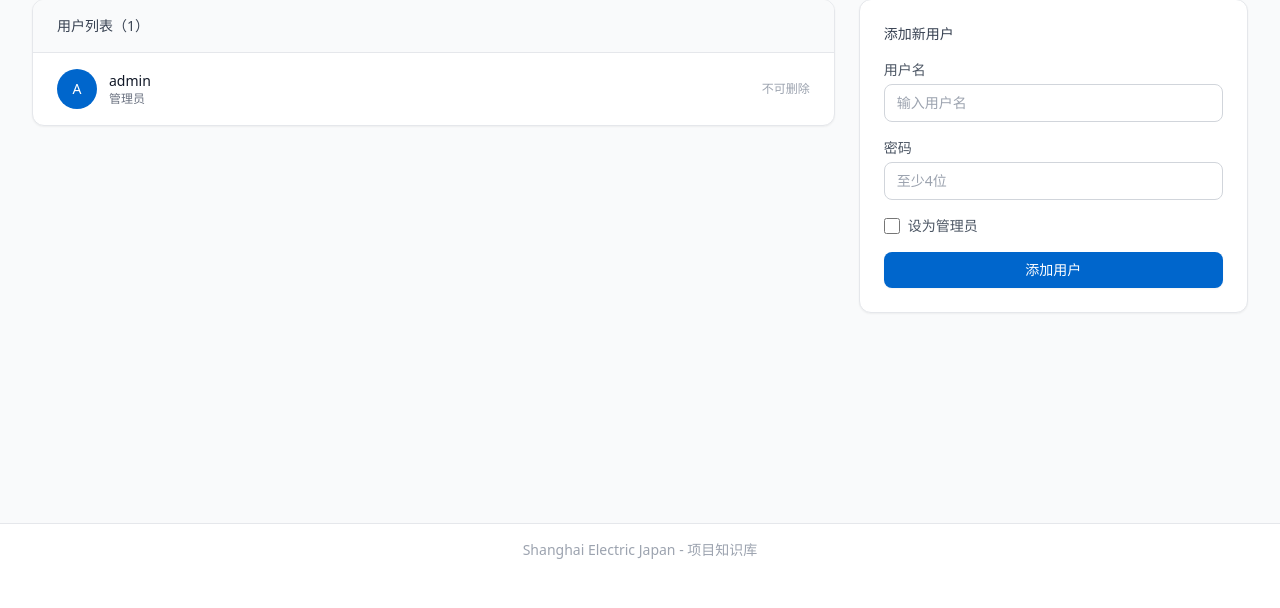
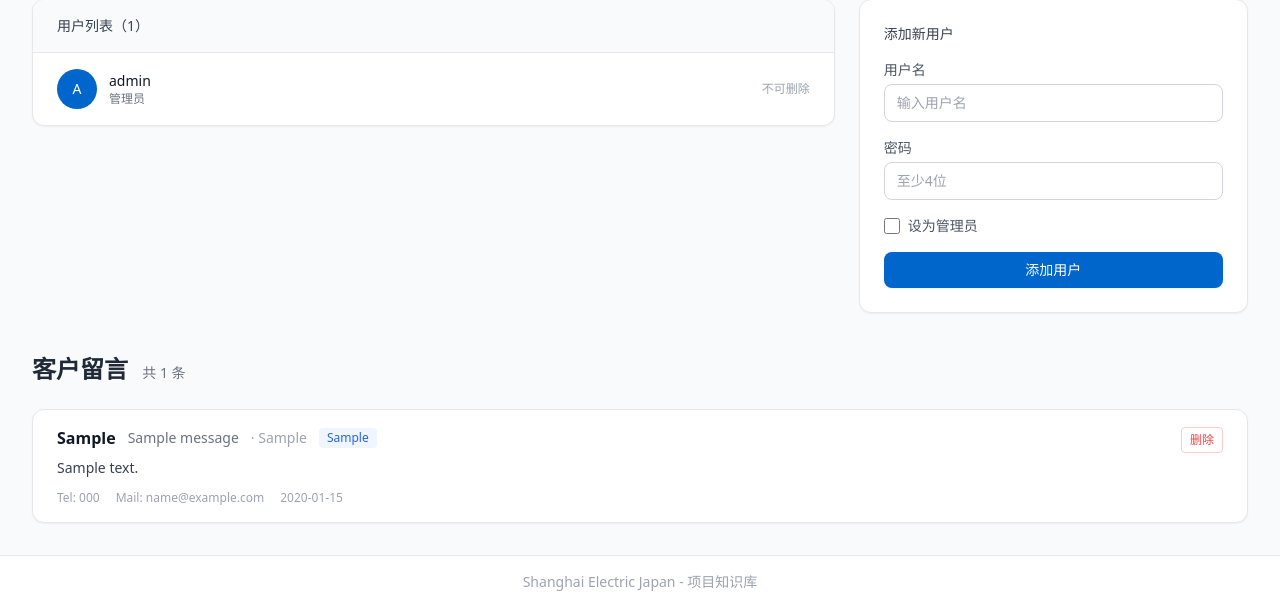
Before and after one commit to charles283x-cloud/knowledge-base, a Flask app: page /admin in a window 1280 px wide. Shown: the part 224-832 px from the top of the page. Before the commit the page ends 783 px from the top, so only its background shows below. Run offline with Flask 3, Linux system fonts and the light colour scheme; a user stored in the database is signed in; data comes from the database, SQL or seed files in the repository; tables that the repository leaves empty hold one stand-in row (values such as "Sample post"); one stand-in notice (Sample message) is shown; some libraries are stand-ins or nearby versions.

Commit message:
Add contact form API and admin message viewer
Made-with: Cursor

```diff
--- a/app.py
+++ b/app.py
@@ -18,7 +18,7 @@ from config import (
     SECRET_KEY, SQLALCHEMY_DATABASE_URI, UPLOAD_FOLDER,
     MAX_CONTENT_LENGTH, ALLOWED_EXTENSIONS
 )
-from models import Database, User, Document, Folder
+from models import Database, User, Document, Folder, ContactMessage
 
 app = Flask(__name__)
 app.secret_key = SECRET_KEY
@@ -354,6 +354,32 @@ def delete_doc(doc_id):
     return redirect(url_for('index'))
 
 
+# ---------- Contact API ----------
+
+@app.route('/api/contact', methods=['POST'])
+def contact_api():
+    data = request.get_json(silent=True)
+    if not data:
+        return jsonify({'success': False, 'error': 'Invalid request'}), 400
+
+    required = ['company', 'name', 'phone', 'email', 'message']
+    for field in required:
+        if not data.get(field, '').strip():
+            return jsonify({'success': False, 'error': f'Missing field: {field}'}), 400
+
+    ContactMessage.create(
+        db,
+        company=data['company'].strip(),
+        name=data['name'].strip(),
+        position=data.get('position', '').strip(),
+        category=data.get('category', '').strip(),
+        phone=data['phone'].strip(),
+        email=data['email'].strip(),
+        message=data['message'].strip()
+    )
+    return jsonify({'success': True})
+
+
 # ---------- Admin Routes ----------
 
 @app.route('/admin')
@@ -364,7 +390,8 @@ def admin():
         return redirect(url_for('index'))
 
     users = User.get_all(db)
-    return render_template('admin.html', users=users)
+    messages = ContactMessage.get_all(db)
+    return render_template('admin.html', users=users, messages=messages)
 
 
 @app.route('/admin/add_user', methods=['POST'])
@@ -408,6 +435,25 @@ def delete_user(user_id):
     return redirect(url_for('admin'))
 
 
+@app.route('/admin/message/read/<int:msg_id>', methods=['POST'])
+@login_required
+def mark_message_read(msg_id):
+    if not current_user.is_admin:
+        abort(403)
+    ContactMessage.mark_read(db, msg_id)
+    return redirect(url_for('admin'))
+
+
+@app.route('/admin/message/delete/<int:msg_id>', methods=['POST'])
+@login_required
+def delete_message(msg_id):
+    if not current_user.is_admin:
+        abort(403)
+    ContactMessage.delete(db, msg_id)
+    flash('留言已删除', 'success')
+    return redirect(url_for('admin'))
+
+
 # ---------- Startup ----------
 
 with app.app_context():
--- a/models.py
+++ b/models.py
@@ -35,6 +35,18 @@ class Database:
                 created_at TEXT DEFAULT (datetime('now')),
                 FOREIGN KEY (parent_id) REFERENCES folders(id),
                 FOREIGN KEY (created_by) REFERENCES users(id)
+            );
+            CREATE TABLE IF NOT EXISTS contact_messages (
+                id INTEGER PRIMARY KEY AUTOINCREMENT,
+                company TEXT NOT NULL,
+                name TEXT NOT NULL,
+                position TEXT DEFAULT '',
+                category TEXT DEFAULT '',
+                phone TEXT NOT NULL,
+                email TEXT NOT NULL,
+                message TEXT NOT NULL,
+                is_read INTEGER DEFAULT 0,
+                created_at TEXT DEFAULT (datetime('now'))
             );
             CREATE TABLE IF NOT EXISTS documents (
                 id INTEGER PRIMARY KEY AUTOINCREMENT,
@@ -201,6 +213,60 @@ class Folder:
         conn.close()
 
 
+class ContactMessage:
+    def __init__(self, id, company, name, position, category, phone, email, message, is_read, created_at):
+        self.id = id
+        self.company = company
+        self.name = name
+        self.position = position
+        self.category = category
+        self.phone = phone
+        self.email = email
+        self.message = message
+        self.is_read = bool(is_read)
+        self.created_at = created_at
+
+    @staticmethod
+    def create(db, company, name, position, category, phone, email, message):
+        conn = db.get_connection()
+        conn.execute(
+            "INSERT INTO contact_messages (company, name, position, category, phone, email, message) "
+            "VALUES (?, ?, ?, ?, ?, ?, ?)",
+            (company, name, position, category, phone, email, message)
+        )
+        conn.commit()
+        conn.close()
+
+    @staticmethod
+    def get_all(db):
+        conn = db.get_connection()
+        rows = conn.execute("SELECT * FROM contact_messages ORDER BY created_at DESC").fetchall()
+        conn.close()
+        return [ContactMessage(r['id'], r['company'], r['name'], r['position'], r['category'],
+                r['phone'], r['email'], r['message'], r['is_read'], r['created_at']) for r in rows]
+
+    @staticmethod
+    def mark_read(db, msg_id):
+        conn = db.get_connection()
+        conn.execute("UPDATE contact_messages SET is_read = 1 WHERE id = ?", (msg_id,))
+        conn.commit()
+        conn.close()
+
+    @staticmethod
+    def delete(db, msg_id):
+        conn = db.get_connection()
+        conn.execute("DELETE FROM contact_messages WHERE id = ?", (msg_id,))
+        conn.commit()
+        conn.close()
+
+    @staticmethod
+    def unread_count(db):
+        conn = db.get_connection()
+        row = conn.execute("SELECT COUNT(*) as c FROM contact_messages WHERE is_read = 0").fetchone()
+        conn.close()
+        return row['c']
+
+
 class Document:
     def __init__(self, id, filename, original_name, file_type, file_size, uploaded_by, uploaded_at, description='', folder_id=None):
         self.id = id
--- a/templates/admin.html
+++ b/templates/admin.html
@@ -67,4 +67,67 @@
         </div>
     </div>
 </div>
+
+<!-- Contact Messages -->
+<h2 class="text-2xl font-bold text-gray-800 mt-10 mb-6">
+    客户留言
+    {% if messages %}
+    <span class="text-sm font-normal text-gray-500 ml-2">
+        共 {{ messages|length }} 条
+        {% set unread = messages|selectattr('is_read', 'equalto', false)|list|length %}
+        {% if unread > 0 %}
+        · <span class="text-red-500 font-medium">{{ unread }} 条未读</span>
+        {% endif %}
+    </span>
+    {% endif %}
+</h2>
+
+{% if messages %}
+<div class="space-y-4">
+    {% for msg in messages %}
+    <div class="bg-white rounded-xl shadow-sm border {{ 'border-blue-300 ring-1 ring-blue-100' if not msg.is_read else 'border-gray-200' }} overflow-hidden">
+        <div class="px-6 py-4">
+            <div class="flex items-start justify-between">
+                <div class="flex-1">
+                    <div class="flex items-center gap-3 mb-2 flex-wrap">
+                        {% if not msg.is_read %}
+                        <span class="inline-block w-2 h-2 bg-red-500 rounded-full flex-shrink-0"></span>
+                        {% endif %}
+                        <span class="font-bold text-gray-900">{{ msg.company }}</span>
+                        <span class="text-gray-500 text-sm">{{ msg.name }}</span>
+                        {% if msg.position %}
+                        <span class="text-gray-400 text-sm">· {{ msg.position }}</span>
+                        {% endif %}
+                        {% if msg.category %}
+                        <span class="inline-block px-2 py-0.5 bg-blue-50 text-blue-600 text-xs rounded font-medium">{{ msg.category }}</span>
+                        {% endif %}
+                    </div>
+                    <p class="text-gray-700 text-sm whitespace-pre-line mb-3">{{ msg.message }}</p>
+                    <div class="flex items-center gap-4 text-xs text-gray-400">
+                        <span>Tel: {{ msg.phone }}</span>
+                        <span>Mail: {{ msg.email }}</span>
+                        <span>{{ msg.created_at }}</span>
+                    </div>
+                </div>
+                <div class="flex items-center gap-2 ml-4 flex-shrink-0">
+                    {% if not msg.is_read %}
+                    <form method="POST" action="{{ url_for('mark_message_read', msg_id=msg.id) }}">
+                        <button type="submit" class="text-xs text-blue-500 hover:text-blue-700 font-medium px-2 py-1 border border-blue-300 rounded hover:bg-blue-50 transition">标记已读</button>
+                    </form>
+                    {% endif %}
+                    <form method="POST" action="{{ url_for('delete_message', msg_id=msg.id) }}"
+                        onsubmit="return confirm('确定要删除这条留言吗？')">
+                        <button type="submit" class="text-xs text-red-500 hover:text-red-700 font-medium px-2 py-1 border border-red-200 rounded hover:bg-red-50 transition">删除</button>
+                    </form>
+                </div>
+            </div>
+        </div>
+    </div>
+    {% endfor %}
+</div>
+{% else %}
+<div class="bg-white rounded-xl shadow-sm border border-gray-200 p-8 text-center text-gray-400">
+    暂无客户留言
+</div>
+{% endif %}
 {% endblock %}
```
